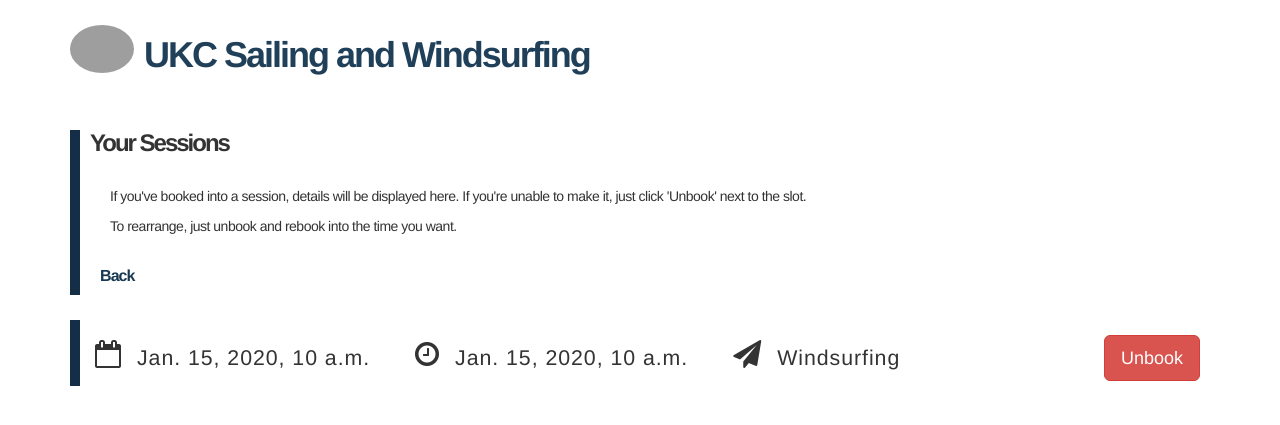
After one commit to psedge/ukcswc.org, a Django app: template tasters/templates/pages/user.html in a window 1280 px wide. The commit adds this page. Shown: the top 425 px of the page. Run offline with Django 3.2, Linux system fonts and the light colour scheme; the template is opened without the code that fills it: most values are stand-ins (such as "Sample title", 1, 10 or a date in 2020); style sheets or scripts are compiled from the project's sources; parts of the project's set-up code (start-up, migrations or seed data) failed here and were passed over; some libraries are stand-ins or nearby versions; grey boxes are pictures that could not be loaded.

Commit message:
Adding a really basic user area. In future, we want to make this a proper Django session so that the user is remembered and doesn't need to login every time. But it's late, and Peter's tired. All he wants to do is have a glass of wine and go to bed. Is that too much to ask? I mean he's been working since 10am, that's 14 hours and 35 minutes - and he's done lots today. Cleaned the house, done his ironing, sent lots of emails. So he'll do it another day. Good night Peter.

```diff
--- a/assets/less/common.less
+++ b/assets/less/common.less
@@ -7,3 +7,7 @@
 @goingForASmokeYellow: #fefcf2;
 
 @iWantIceCreamPink: rgba(220, 24, 249, 0.2);
+
+.padding-left {
+  padding-left: 20px;
+}
--- a/assets/less/footer.less
+++ b/assets/less/footer.less
@@ -3,6 +3,7 @@ div.footer {
 
   nav {
     display: inline-block;
+    margin-left: -25px;
 
     ul {
       display: block;
--- a/assets/less/main.less
+++ b/assets/less/main.less
@@ -234,10 +234,11 @@ article.session {
   }
 }
 
-section#booking-details {
+section#booking-details, section#user-booking-details {
 
   div {
     display: inline-block;
+    width: 100%;
     margin: 15px 0 0 0;
 
     i {
@@ -246,9 +247,26 @@ section#booking-details {
     }
 
     span {
-      margin: 15px 10px 0 10px;
+      margin: 7px 10px 0 10px;
       float: left;
       font-size: 14pt;
+    }
+
+    form {
+      float: right;
+      button {
+        float: right;
+      }
+    }
+  }
+}
+
+section#user-booking-details {
+  div {
+    span {
+      margin-right: 40px;
+      font-size: 16pt;
+      margin-top: 8px;
     }
   }
 }
--- a/tasters/templates/base.html
+++ b/tasters/templates/base.html
@@ -31,7 +31,7 @@
                 <div class="row">
                     <div class="col-xs-1"></div>
                     <div class="advert-link col-xs-10">
-                        <h2 class="bold">Report Missing Kit</h2>
+                        <h2 class="bold">Report Missing / Broken Kit</h2>
                     </div>
                 </div>
             </a>
--- /dev/null
+++ b/tasters/templates/pages/user.html
@@ -0,0 +1,42 @@
+{% extends "noside.html" %}
+
+{% block content %}
+
+    <section>
+        <h3 class="bolder">Your Sessions</h3>
+
+        <br/>
+        <p class="padding-left">If you've booked into a session, details will be displayed here. If you're unable to make it, just click 'Unbook' next to the slot.</p>
+        <p class="padding-left">To rearrange, just unbook and rebook into the time you want.</p>
+        <br>
+
+        <div id="back">
+            <a href="/tasters">
+                {% include "partials/back.html" %}
+            </a>
+        </div>
+    </section>
+
+    {% for session in sessions %}
+        <section id="user-booking-details">
+            <div>
+                <i class="fa fa-2x fa-calendar-o"></i><span id="date">{{ session.date }}</span>
+
+                <i class="fa fa-2x fa-clock-o"></i><span id="time">{{ session.time }}</span>
+
+                {% if session.activity == 'S' %}
+                    <i class="fa fa-2x fa-anchor"></i><span id="activity">Sailing</span>
+                {% else %}
+                    <i class="fa fa-2x fa-paper-plane"></i><span id="activity">Windsurfing</span>
+                {% endif %}
+
+                <form>
+                    <button type="submit" class="btn btn-danger btn-lg">Unbook</button>
+                </form>
+            </div>
+
+        </section>
+    {% endfor %}
+
+
+{% endblock %}
--- a/tasters/templates/partials/footer.html
+++ b/tasters/templates/partials/footer.html
@@ -1,9 +1,9 @@
 <div class="container footer">
     <section>
-        <nav class="text-center">
+        <nav>
         <ul>
-            <li><a class="little-link" href="/login" target="_blank">User Login</a></li>
-            <li><a class="little-link" href="/help" target="_blank">Help</a></li>
+            <li><a class="little-link" href="/login">User Login</a></li>
+{#            <li><a class="little-link" href="/help">Help</a></li>#}
         </ul>
     </nav>
     </section>
--- a/tasters/urls.py
+++ b/tasters/urls.py
@@ -20,6 +20,8 @@ urlpatterns = [
         name="Date and Time and Activity, Form"
     ),
     url(r'^sessions', views.BookView.as_view(), name="sessions"),
+    url(r'^login', views.LoginView.as_view(), name="login"),
+    url(r'^user/(?P<u>([a-zA-Z0-9]{1,20}))$', views.UserView.as_view(), name="user"),
     url(r'^next-session/export', ExportView.as_view()),
     url(r'^$', views.index, name='home'),
 ]
```
Also changed, not shown: tasters/forms.py (+20 -1 lines), tasters/templates/pages/login.html (added, +23 -0 lines), tasters/validators.py (+12 -1 lines), tasters/views.py (+38 -9 lines).
